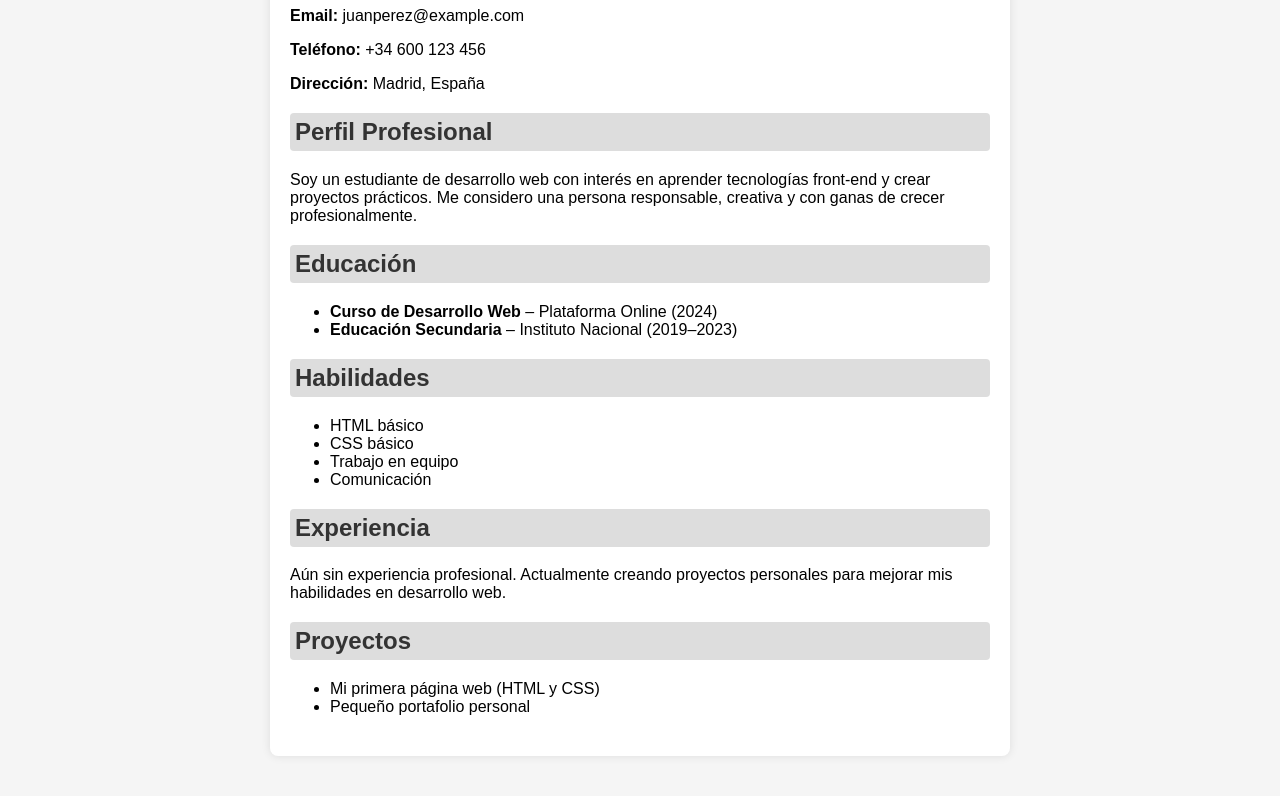
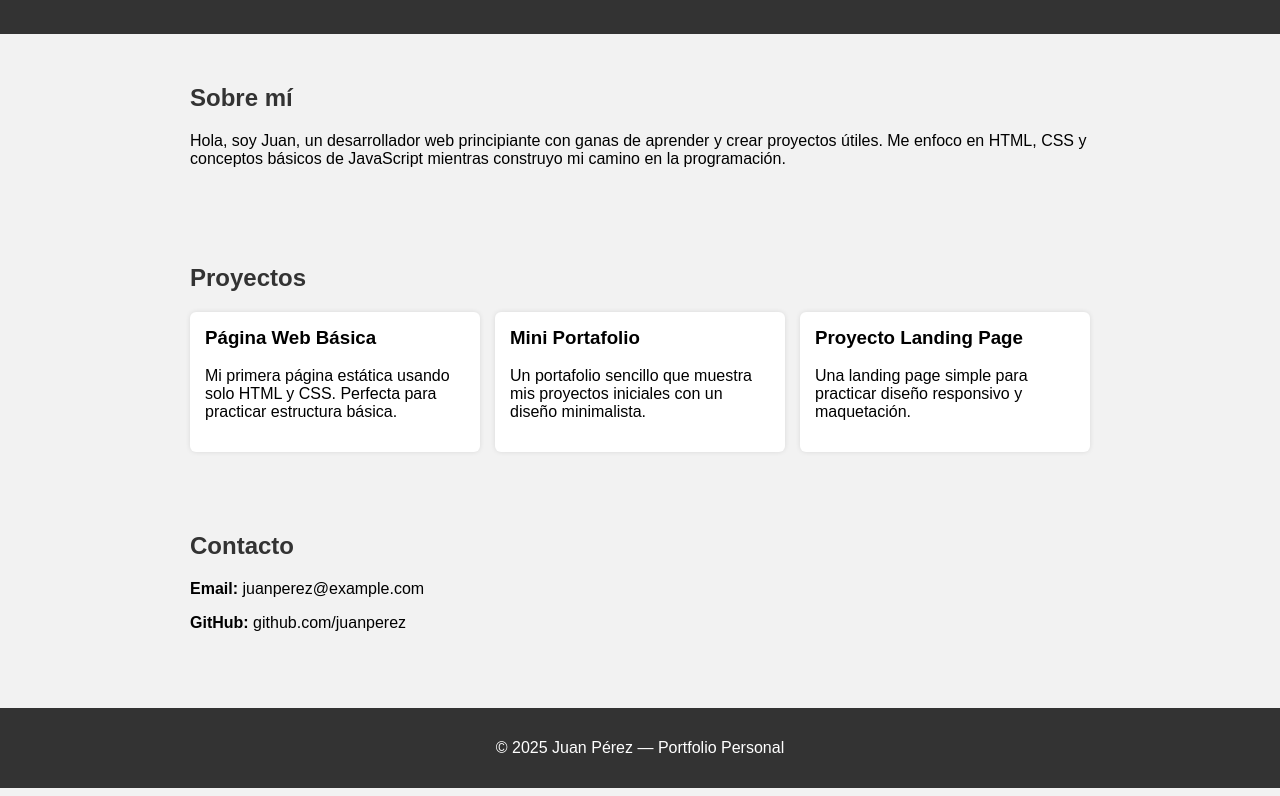
Before and after one commit to zeiwargar/Portfolio, a plain HTML site: page index.html in a window 1280 px wide. Shown: the part 133-929 px from the top of the page. Drawn offline with Linux system fonts and the light colour scheme.

Commit message:
protfolio ejemplo

```diff
--- a/index.html
+++ b/index.html
@@ -2,80 +2,97 @@
 <html lang="es">
 <head>
     <meta charset="UTF-8">
-    <title>Currículum Vitae - Juan Pérez</title>
+    <title>Portfolio - Juan Pérez</title>
     <style>
         body {
             font-family: Arial, sans-serif;
-            margin: 40px;
-            background-color: #f5f5f5;
+            margin: 0;
+            background-color: #f2f2f2;
         }
-        .cv-container {
-            background: white;
-            padding: 20px;
-            border-radius: 8px;
-            width: 700px;
+        header {
+            background-color: #333;
+            color: white;
+            padding: 40px 20px;
+            text-align: center;
+        }
+        header h1 {
+            margin: 0;
+        }
+        .section {
+            padding: 30px 20px;
+            max-width: 900px;
             margin: auto;
-            box-shadow: 0 0 10px rgba(0,0,0,0.1);
         }
-        h1, h2 {
+        h2 {
             color: #333;
         }
-        .section {
-            margin-bottom: 20px;
+        .projects {
+            display: grid;
+            grid-template-columns: repeat(auto-fit, minmax(250px, 1fr));
+            gap: 15px;
         }
-        .section-title {
-            background-color: #ddd;
-            padding: 5px;
-            border-radius: 4px;
+        .project-card {
+            background-color: white;
+            padding: 15px;
+            border-radius: 6px;
+            box-shadow: 0 0 5px rgba(0,0,0,0.1);
+        }
+        .project-card h3 {
+            margin-top: 0;
+        }
+        footer {
+            background-color: #333;
+            color: white;
+            text-align: center;
+            padding: 15px;
+            margin-top: 30px;
         }
     </style>
 </head>
 <body>
 
-<div class="cv-container">
+<header>
+    <h1>Juan Pérez</h1>
+    <p>Desarrollador Web Principiante</p>
+</header>
 
-    <h1>Juan Pérez</h1>
-    <p><strong>Email:</strong> juanperez@example.com</p>
-    <p><strong>Teléfono:</strong> +34 600 123 456</p>
-    <p><strong>Dirección:</strong> Madrid, España</p>
+<section class="section">
+    <h2>Sobre mí</h2>
+    <p>Hola, soy Juan, un desarrollador web principiante con ganas de aprender y crear proyectos útiles.
+       Me enfoco en HTML, CSS y conceptos básicos de JavaScript mientras construyo mi camino en la programación.</p>
+</section>
 
-    <div class="section">
-        <h2 class="section-title">Perfil Profesional</h2>
-        <p>Soy un estudiante de desarrollo web con interés en aprender tecnologías front-end y crear proyectos prácticos. Me considero una persona responsable, creativa y con ganas de crecer profesionalmente.</p>
+<section class="section">
+    <h2>Proyectos</h2>
+    <div class="projects">
+
+        <div class="project-card">
+            <h3>Página Web Básica</h3>
+            <p>Mi primera página estática usando solo HTML y CSS. Perfecta para practicar estructura básica.</p>
         </div>
 
-    <div class="section">
-        <h2 class="section-title">Educación</h2>
-        <ul>
-            <li><strong>Curso de Desarrollo Web</strong> – Plataforma Online (2024)</li>
-            <li><strong>Educación Secundaria</strong> – Instituto Nacional (2019–2023)</li>
-        </ul>
+        <div class="project-card">
+            <h3>Mini Portafolio</h3>
+            <p>Un portafolio sencillo que muestra mis proyectos iniciales con un diseño minimalista.</p>
         </div>
 
-    <div class="section">
-        <h2 class="section-title">Habilidades</h2>
-        <ul>
-            <li>HTML básico</li>
-            <li>CSS básico</li>
-            <li>Trabajo en equipo</li>
-            <li>Comunicación</li>
-        </ul>
-    </div>
-
-    <div class="section">
-        <h2 class="section-title">Experiencia</h2>
-        <p>Aún sin experiencia profesional. Actualmente creando proyectos personales para mejorar mis habilidades en desarrollo web.</p>
-    </div>
-
-    <div class="section">
-        <h2 class="section-title">Proyectos</h2>
-        <ul>
-            <li>Mi primera página web (HTML y CSS)</li>
-            <li>Pequeño portafolio personal</li>
-        </ul>
+        <div class="project-card">
+            <h3>Proyecto Landing Page</h3>
+            <p>Una landing page simple para practicar diseño responsivo y maquetación.</p>
         </div>
 
     </div>
+</section>
+
+<section class="section">
+    <h2>Contacto</h2>
+    <p><strong>Email:</strong> juanperez@example.com</p>
+    <p><strong>GitHub:</strong> github.com/juanperez</p>
+</section>
+
+<footer>
+    <p>© 2025 Juan Pérez — Portfolio Personal</p>
+</footer>
 
 </body>
 </html>
```
Lines whose indentation alone changed are shown as unchanged.
